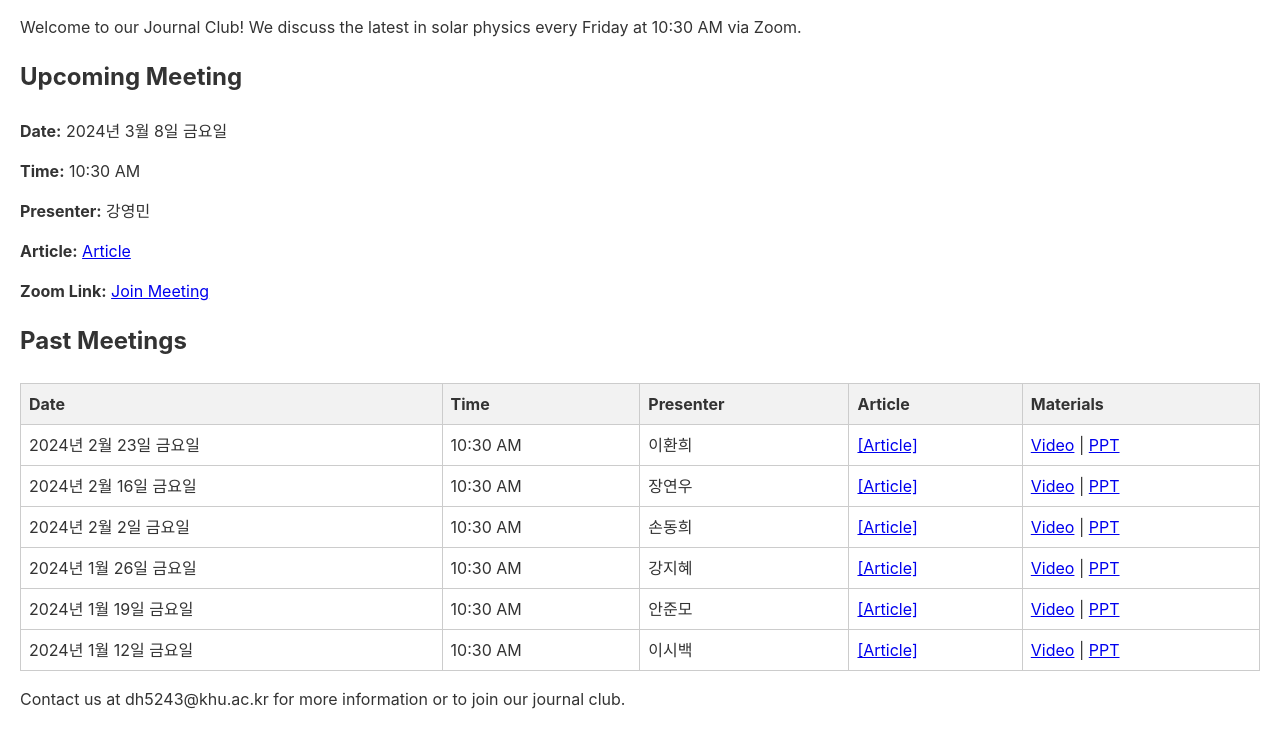
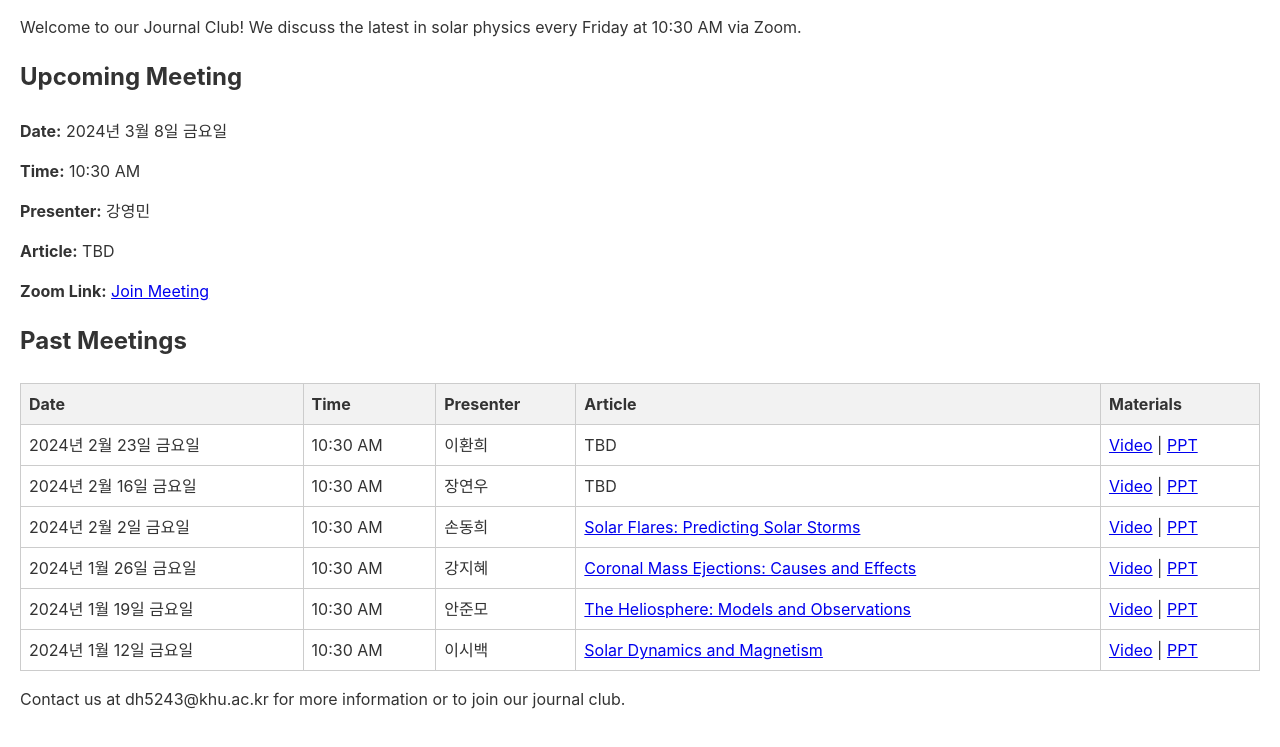
Before and after one commit to SolarPhysics/SolarPhysics.github.io, a plain HTML site: page index.html in a window 1280 px wide. Shown: the part 106-853 px from the top of the page. Drawn offline with Linux system fonts and the light colour scheme.

Commit message:
Update index.html

```diff
--- a/index.html
+++ b/index.html
@@ -77,19 +77,19 @@
 
 <script>
     const meetings = [
-        { date: '2024-01-12', presenter: '이시백' },
-        { date: '2024-01-19', presenter: '안준모' },
-        { date: '2024-01-26', presenter: '강지혜' },
-        { date: '2024-02-02', presenter: '손동희' },
-        // Skipping '2024-02-09' for 설날 - No meeting
-        { date: '2024-02-16', presenter: '장연우' },
-        { date: '2024-02-23', presenter: '이환희' },
-        // Skipping '2024-03-01' for 삼일절 - No meeting
-        { date: '2024-03-08', presenter: '강영민' },
-        { date: '2024-03-15', presenter: '전민규' },
-        { date: '2024-03-22', presenter: '정현진' },
-        { date: '2024-03-29', presenter: '박성홍' },
-        { date: '2024-04-05', presenter: '박경선' }
+        // Add 'article' property to each meeting. For past meetings, include the article title and link.
+        { date: '2024-01-12', presenter: '이시백', article: { title: 'Solar Dynamics and Magnetism', url: 'https://example.com/article1' }},
+        { date: '2024-01-19', presenter: '안준모', article: { title: 'The Heliosphere: Models and Observations', url: 'https://example.com/article2' }},
+        { date: '2024-01-26', presenter: '강지혜', article: { title: 'Coronal Mass Ejections: Causes and Effects', url: 'https://example.com/article3' }},
+        { date: '2024-02-02', presenter: '손동희', article: { title: 'Solar Flares: Predicting Solar Storms', url: 'https://example.com/article4' }},
+        // Future meetings without article details yet are marked as TBD
+        { date: '2024-02-16', presenter: '장연우', article: 'TBD' },
+        { date: '2024-02-23', presenter: '이환희', article: 'TBD' },
+        { date: '2024-03-08', presenter: '강영민', article: 'TBD' },
+        { date: '2024-03-15', presenter: '전민규', article: 'TBD' },
+        { date: '2024-03-22', presenter: '정현진', article: 'TBD' },
+        { date: '2024-03-29', presenter: '박성홍', article: 'TBD' },
+        { date: '2024-04-05', presenter: '박경선', article: 'TBD' }
     ];
 
     function updateMeetings() {
@@ -102,10 +102,17 @@
         let pastMeetingsContent = "";
 
         meetings.forEach(meeting => {
-            const meetingDate = new Date(meeting.date + 'T10:30:00'); // Assuming meetings are at 10:30 AM
+            const meetingDate = new Date(meeting.date + 'T10:30:00');
             const formattedDate = meetingDate.toLocaleDateString('ko-KR', {
                 year: 'numeric', month: 'long', day: 'numeric', weekday: 'long'
             });
+
+            let articleContent;
+            if (typeof meeting.article === 'string') {
+                articleContent = meeting.article; // Directly use the string (e.g., "TBD")
+            } else {
+                articleContent = `<a href="${meeting.article.url}">${meeting.article.title}</a>`; // Use link and title for past meetings
+            }
 
             if (meetingDate >= today && !foundUpcoming) {
                 // Update upcoming meeting section for the next scheduled meeting
@@ -113,7 +120,7 @@
                                              <p><strong>Date:</strong> ${formattedDate}</p>
                                              <p><strong>Time:</strong> 10:30 AM</p>
                                              <p><strong>Presenter:</strong> ${meeting.presenter}</p>
-                                             <p><strong>Article:</strong> <a href="[Paper URL]">Article</a></p>
+                                             <p><strong>Article:</strong> ${articleContent}</p>
                                              <p><strong>Zoom Link:</strong> <a href="https://khu-ac.zoom.us/j/84681128298">Join Meeting</a></p>`;
                 foundUpcoming = true;
             } else if (meetingDate < today) {
@@ -122,7 +129,7 @@
                     <td>${formattedDate}</td>
                     <td>10:30 AM</td>
                     <td>${meeting.presenter}</td>
-                    <td><a href="[Link to Paper]">[Article]</a></td>
+                    <td>${articleContent}</td>
                     <td><a href="https://khu-ac.zoom.us/rec/share/...">Video</a> | <a href="[Link to Slides]">PPT</a></td>
                 </tr>` + pastMeetingsContent; // Prepend to keep the most recent at the top
             }
@@ -131,7 +138,7 @@
         // Add past meetings content in descending order
         pastMeetingsTableBody.innerHTML = pastMeetingsContent;
 
-        if (!foundUpcoming) { // In case there are no more upcoming meetings
+        if (!foundUpcoming) {
             upcomingSection.innerHTML = `<h2>Upcoming Meeting</h2><p>No more scheduled meetings.</p>`;
         }
     }
@@ -145,5 +152,6 @@
 
 
 
+
 </body>
 </html>
```
